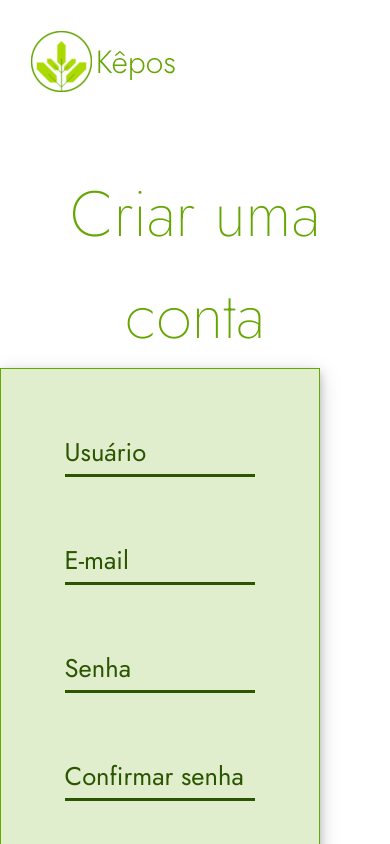
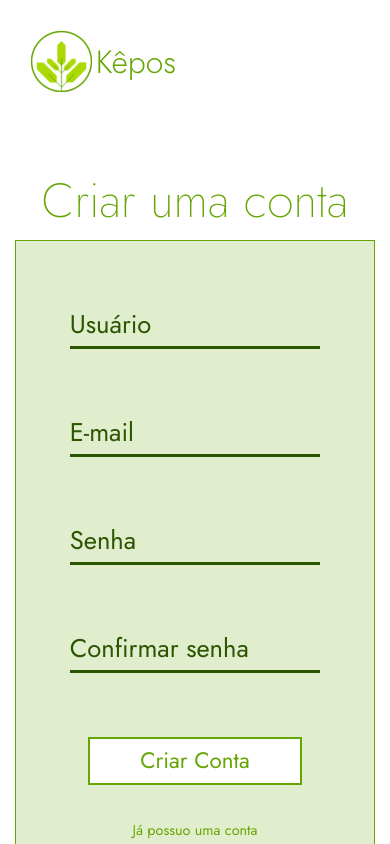
Before and after one commit to Project-Kepos/kepos-front-end, a React (Vite) app: page /sign-up in a window 390 px wide. Shown: the top 844 px of the page. Built offline with nearby package versions, Linux system fonts and the light colour scheme; no server answers.

Commit message:
Better responsiviness and another fixes

```diff
--- a/src/components/register-login-box/styles.module.css
+++ b/src/components/register-login-box/styles.module.css
@@ -23,12 +23,35 @@
 }
 
 @media screen {
-    @media only screen and (max-width: 600px) {
-        .greenBox {
-            width: 25em;
-        }
+    @media only screen and (max-width: 482px) {
+      .boxItem2 button {
+        width: 80%;
+        background-color: aqua;
+
+      }
+
+      .greenBox {
+        width: 26.5em;
+      }
     }
-}
+
+    @media only screen and (max-width: 438px) {
+      .greenBox {
+        width: 24.5em;
+        box-shadow: none;
+      }
+    }
+    @media only screen and (max-width: 400px) {
+      .greenBox {
+        width: 22.5em;
+      }
+    }
+    @media only screen and (max-width: 362px) {
+      .greenBox {
+        width: 20em;
+      }
+    }
+  }
 
 .boxItem {
     margin-top: 3rem;
--- a/src/components/sign-in-box/styles.module.css
+++ b/src/components/sign-in-box/styles.module.css
@@ -15,10 +15,41 @@
     box-shadow: 0 4px 8px 0 rgba(0, 0, 0, 0.2), 0 6px 20px 0 rgba(0, 0, 0, 0.19);
 }
 @media screen {
-  @media only screen and (max-width: 600px) {
-    .greenBox{
+  @media only screen and (max-width: 482px) {
+    .boxItem input {
+      width: 70%;
+
+    }
+
+    .greenBox {
+      width: 26.5em;
+    }
+
+    .textLogin {
+      font-size: 3rem !important;
+
+    }
+  }
+
+  @media only screen and (max-width: 438px) {
+    .greenBox {
+      width: 24.5em;
+      box-shadow: none;
+    }
+  }
+  @media only screen and (max-width: 400px) {
+    .greenBox {
+      width: 22.5em;
+    }
+  }
+  @media only screen and (max-width: 362px) {
+    .greenBox {
       width: 20em;
-  }
+    }
+    .textLogin {
+      font-size: 2.5rem !important;
+
+    }
   }
 }
 .textLogin{
--- a/src/components/sign-up-box/index.jsx
+++ b/src/components/sign-up-box/index.jsx
@@ -16,7 +16,7 @@ const SignUpbox = () => {
                 <InputText type="text" placeholder="Usuário" id="email" />
               </div>
               <div className={styles.boxItem}>
-                <InputText type="password" placeholder="E-mail" id="senha" />
+                <InputText type="email" placeholder="E-mail" id="senha" />
               </div>
               <div className={styles.boxItem}>
                 <InputText type="password" placeholder="Senha" id="senha" />
--- a/src/components/sign-up-box/styles.module.css
+++ b/src/components/sign-up-box/styles.module.css
@@ -1,11 +1,15 @@
-.box{
+.box {
   justify-content: center;
   display: flex;
+  width: 100%;
 }
-.intoBox{
+
+.intoBox {
   text-align: center
 }
-.greenBox{
+
+.greenBox {
+  text-align: center;
   background-color: var(--green-100);
   width: 30em;
   min-height: 600px;
@@ -14,26 +18,63 @@
   border-style: solid;
   box-shadow: 0 4px 8px 0 rgba(0, 0, 0, 0.2), 0 6px 20px 0 rgba(0, 0, 0, 0.19);
 }
+
 @media screen {
-  @media only screen and (max-width: 600px) {
-    .greenBox{
+  @media only screen and (max-width: 482px) {
+    .boxItem input {
+      width: 70%;
+
+    }
+
+    .greenBox {
+      width: 26.5em;
+    }
+
+    .textLogin {
+      font-size: 3rem !important;
+
+    }
+  }
+
+  @media only screen and (max-width: 438px) {
+    .greenBox {
+      width: 24.5em;
+      box-shadow: none;
+    }
+  }
+  @media only screen and (max-width: 400px) {
+    .greenBox {
+      width: 22.5em;
+    }
+  }
+  @media only screen and (max-width: 362px) {
+    .greenBox {
       width: 20em;
+    }
+    .textLogin {
+      font-size: 2.5rem !important;
+
     }
   }
 }
-.textLogin{
+
+.textLogin {
   text-align: center;
   font-size: 4rem;
   font-weight: 200;
   color: var(--green-500);
 }
 
-.boxItem{
-  margin-top:4rem;
+.boxItem {
+  margin-top: 4rem;
 }
-.boxItemLink{
-  margin-top:2rem;
+
+.boxItemLink {
+  margin-top: 2rem;
+  padding-left: 7%;
+  padding-bottom: 5%;
 }
-.boxItemLink> *:first-child {
+
+.boxItemLink>*:first-child {
   margin-right: 25px;
 }
--- a/src/main.jsx
+++ b/src/main.jsx
@@ -1,7 +1,7 @@
 import React from 'react'
 import ReactDOM from 'react-dom/client'
 
-import { App } from './app.jsx'
+import { App } from './App.jsx'
 
 ReactDOM.createRoot(document.getElementById('root')).render(
   <React.StrictMode>
```
Lines whose indentation alone changed are shown as unchanged.
